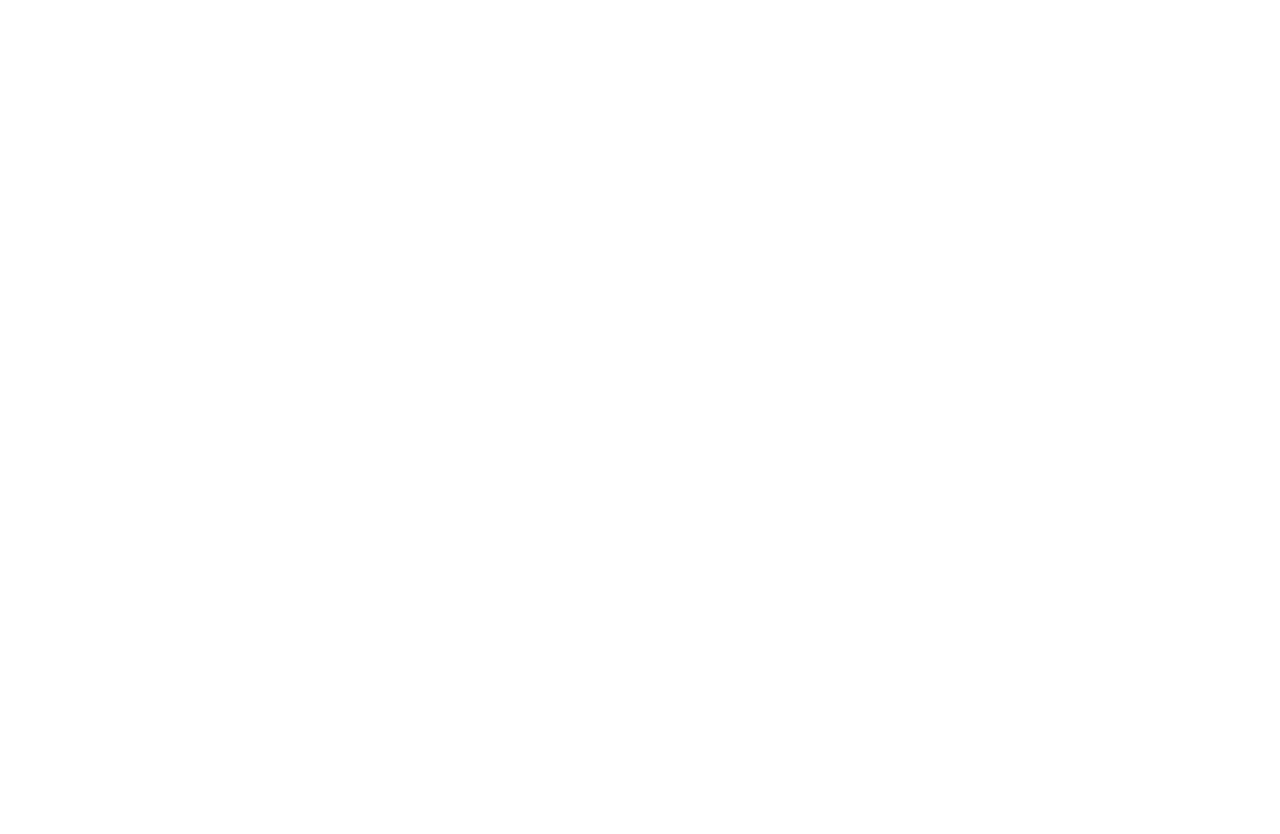
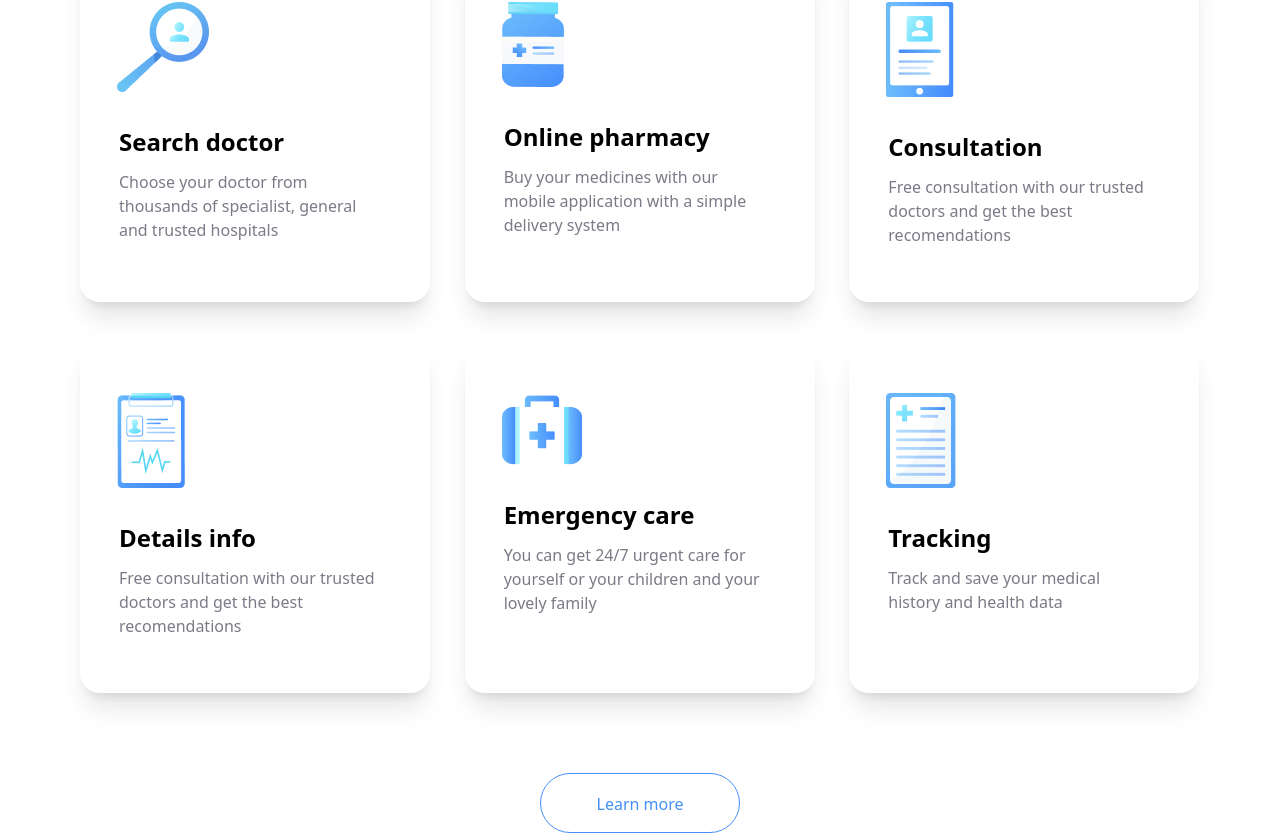
Before and after one commit to richardayikwei/Trafalgar-react, a React (Vite) app: page / in a window 1280 px wide. Shown: the part 1302-2136 px from the top of the page. Before the commit the page ends 1223 px from the top, so only its background shows below. Built offline with nearby package versions, Linux system fonts and the light colour scheme.

Commit message:
services card

```diff
--- a/src/App.tsx
+++ b/src/App.tsx
@@ -60,9 +60,9 @@
           </p>
         </div>
       </div>
-      {/* <section>
-        <div className=" flex flex-col mx-auto mt-16 ml-[240px] w-[1120px] h-[745px] ">
-          <div className="grid grid-cols-3 gap-x-[34px] gap-y-[37px]">
+      <section>
+        <div className=" flex flex-col mx-auto mt-16 container w-[1120px] h-[745px] ">
+          <div className="md:grid md:grid-cols-3 md:gap-x-[34px] md:gap-y-[37px] hidden">
             {services.slice(0, 6).map((service, idx) => (
               <ServiceCard key={idx} service={service} />
             ))}
@@ -70,7 +70,7 @@
 
           <Button btntext="Learn more" position="justify-center" />
         </div>
-      </section> */}
+      </section>
       {/* {services.slice(6, 7).map((service, idx) => (
         <Illustration
           key={idx}
--- a/src/components/Button.tsx
+++ b/src/components/Button.tsx
@@ -5,7 +5,7 @@
 
 const Button = ({btntext, position} : ButtonProps) => {
   return (
-    <div className={`flex ${position} text-center leading-[60px] text-[#458FF6] `}>
+    <div className={`md:flex ${position} text-center leading-[60px] text-[#458FF6] hidden `}>
       <a
         href="#"
         className="bg-white  border-[#458FF6]  border-[1.4px] rounded-[55px] border-solid  mt-20 w-[200px] h-[60px]  hover:bg-blue-700 hover:text-white"
--- a/src/components/ServiceCard.tsx
+++ b/src/components/ServiceCard.tsx
@@ -6,7 +6,7 @@
 
 export const ServiceCard = ({ service }: ServiceCardProps) => {
   return (
-    <div className="flex-col md:w-[350px] h-[354px] md:border-transparent md:shadow-xl rounded-[20px]">
+    <div className="flex-col w-[350px] h-[354px] md:border-transparent md:shadow-xl rounded-[20px]">
       <img
         src={service.icon}
         alt={service.alt}
```
